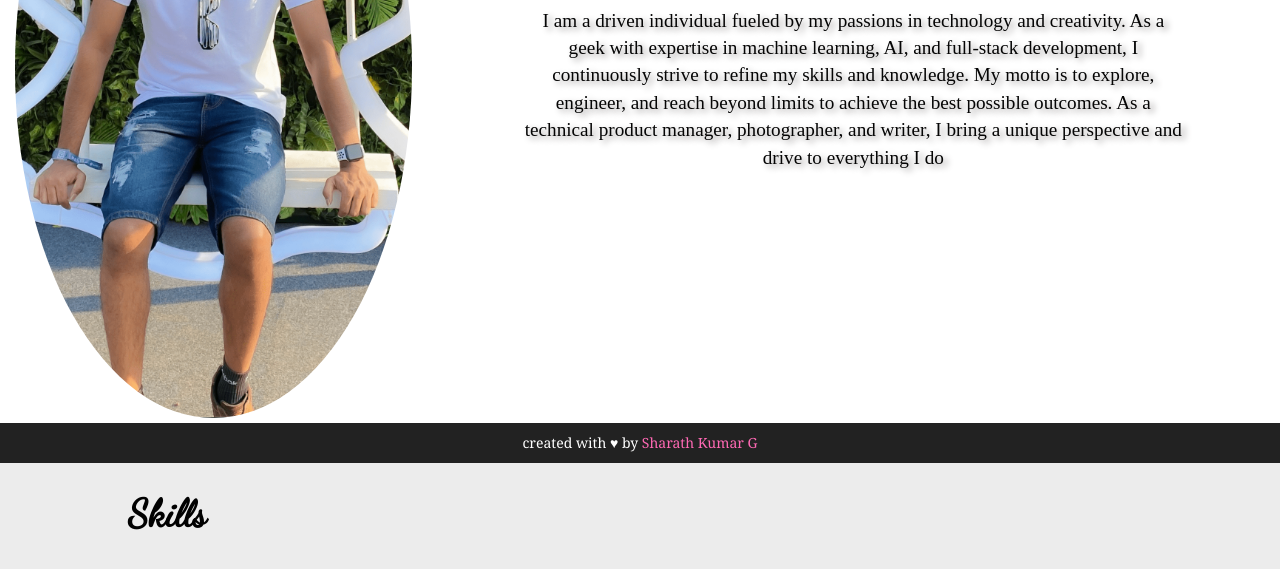
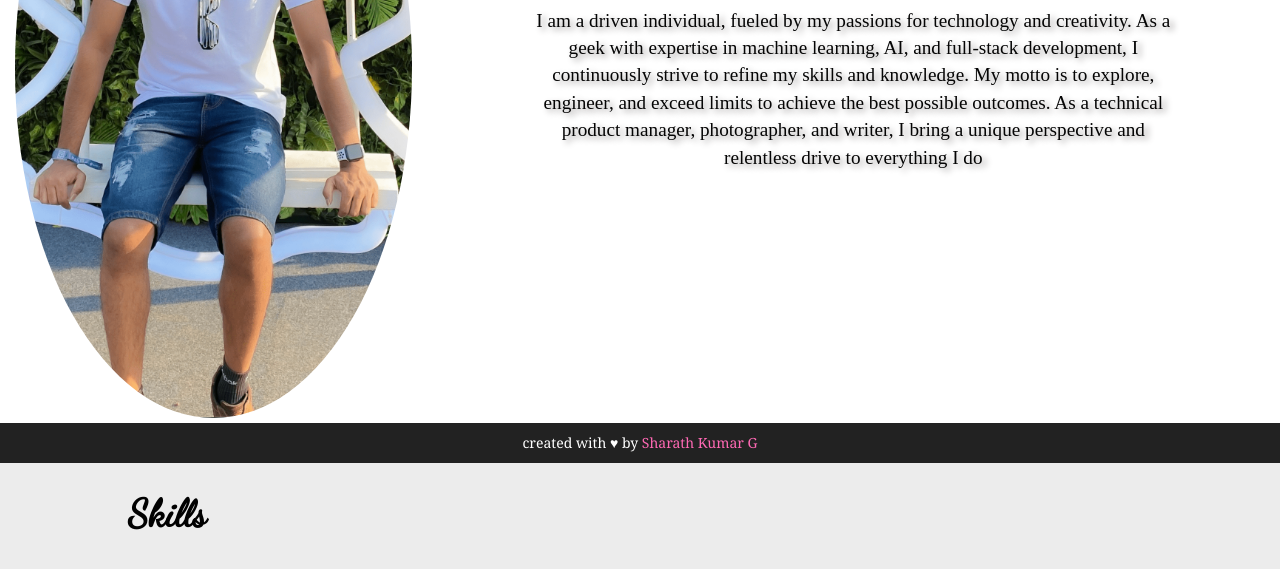
Before and after one commit to shku1235/profile, a plain HTML site: page index.html in a window 1280 px wide. Shown: the part 337-906 px from the top of the page. Drawn offline with nearby package versions, Linux system fonts and the light colour scheme; a web font is replaced by a local one.

Commit message:
Update index.html

```diff
--- a/index.html
+++ b/index.html
@@ -74,12 +74,7 @@
                  src="pip.png">
             <h1 class="wow fadeInUp" data-wow-duration="2s" data-wow-delay="1s"> Hello and welcome! </h1>
             <p class="wow fadeIn" data-wow-duration="5s" data-wow-delay="2s" id="aboutpage">
-               I am a driven individual fueled by my passions in technology and creativity.
-                As a geek with expertise in machine learning, AI, and full-stack development,
-                I continuously strive to refine my skills and knowledge. My motto is to explore,
-                engineer, and reach beyond limits to achieve the best possible outcomes.
-                 As a technical product manager, photographer, and writer,
-                I bring a unique perspective and drive to everything I do
+               I am a driven individual, fueled by my passions for technology and creativity. As a geek with expertise in machine learning, AI, and full-stack development, I continuously strive to refine my skills and knowledge. My motto is to explore, engineer, and exceed limits to achieve the best possible outcomes. As a technical product manager, photographer, and writer, I bring a unique perspective and relentless drive to everything I do
             </p>
         </div>
     </div>
```
